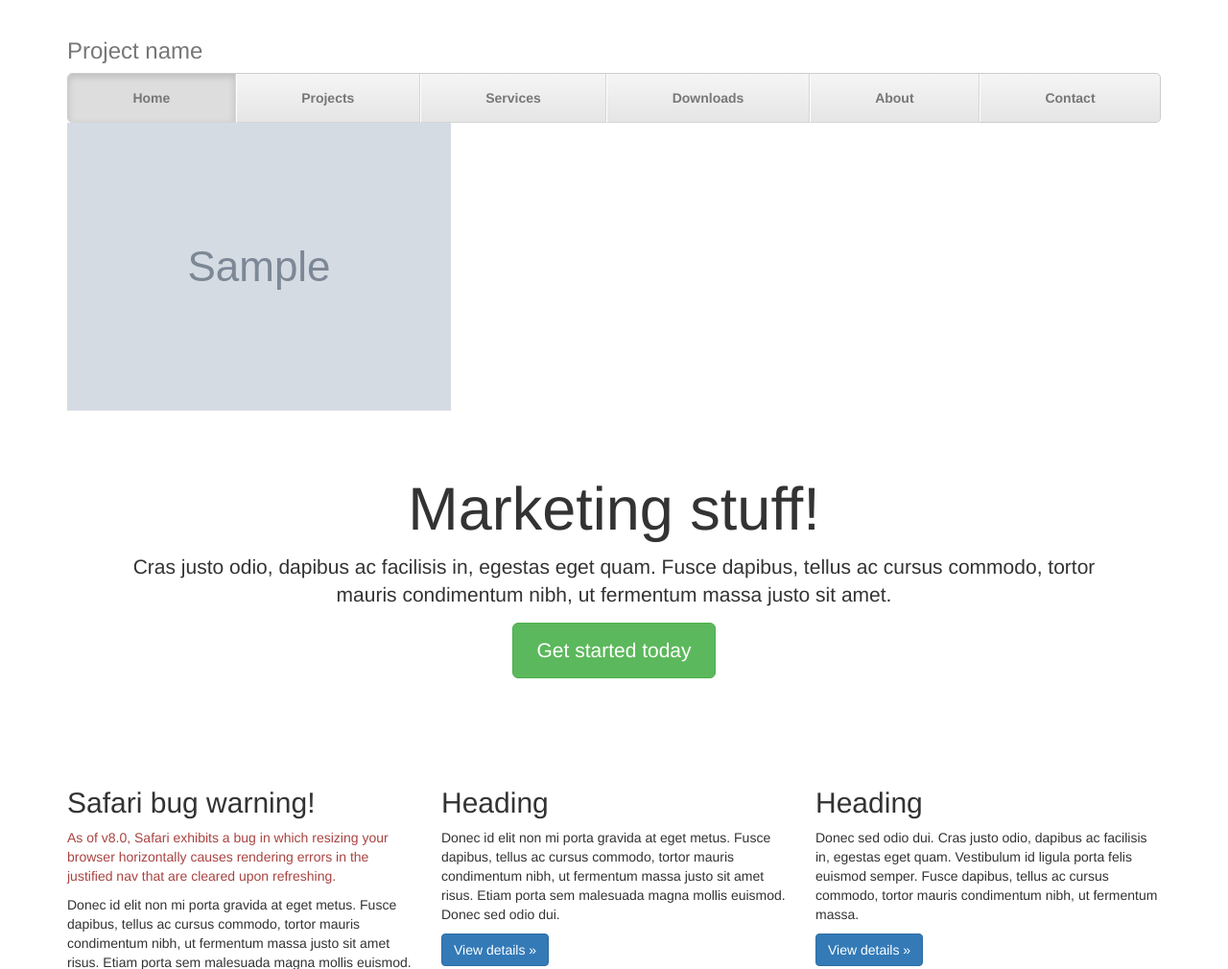
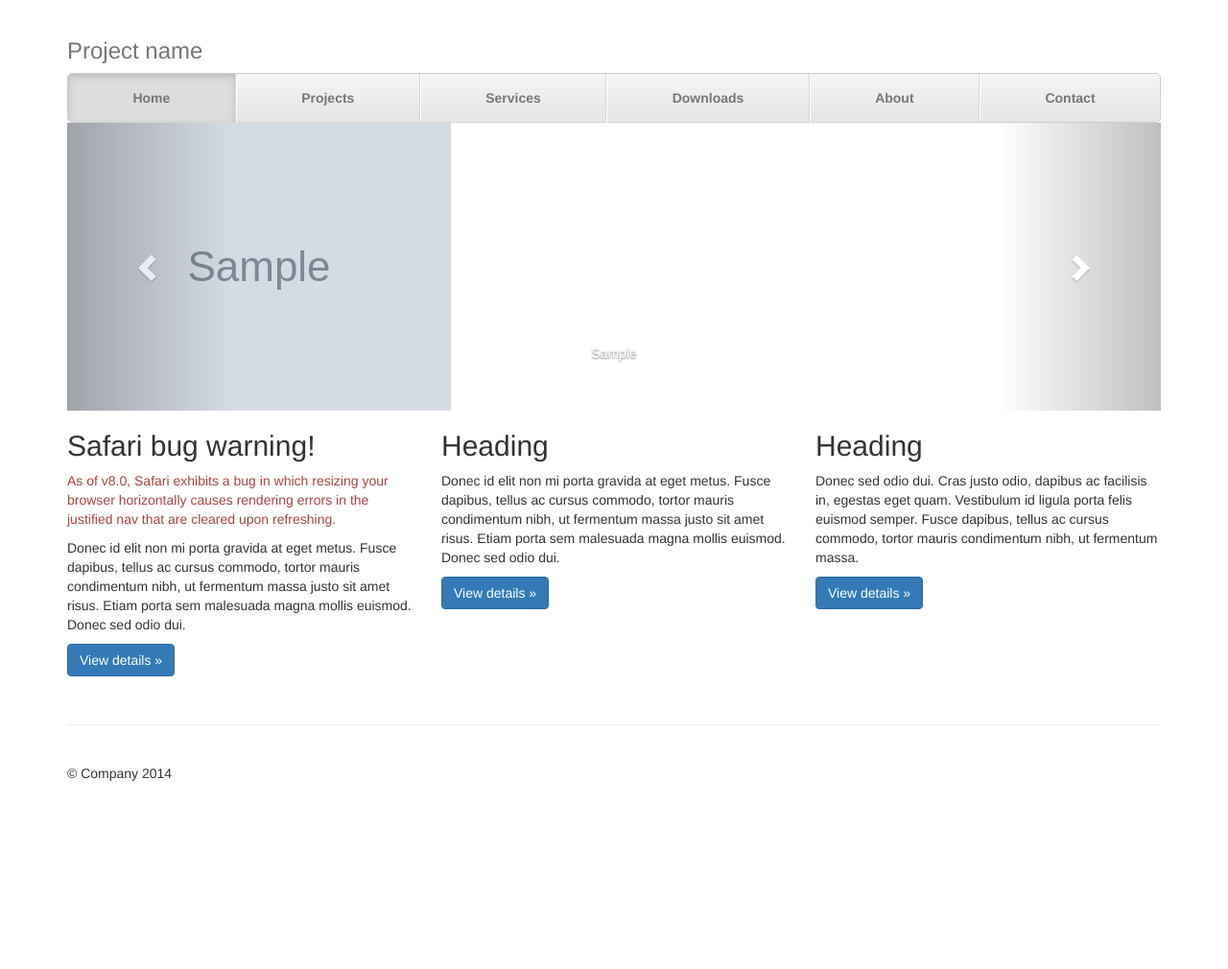
Before and after one commit to Lucky0604/website-django, a Django app: page / in a window 1280 px wide. Shown: the top 1010 px of the page at 96% size. After the commit the page ends 814 px from the top, so only its background shows below. Run offline with Django 3.2, Linux system fonts and the light colour scheme; tables that the repository leaves empty hold one stand-in row (values such as "Sample post"); grey boxes marked "Sample" are stand-in pictures; some libraries are stand-ins or nearby versions.

```diff
--- a/web/company/models.py
+++ b/web/company/models.py
@@ -47,3 +47,7 @@ class Content(models.Model):
 
 class CompanyImage(models.Model):
     image1 = models.ImageField(upload_to='company/')
+    headline = models.CharField(max_length=200)
+
+    def __str__(self):
+        return self.headline
--- a/web/company/templates/index.html
+++ b/web/company/templates/index.html
@@ -39,26 +39,48 @@
         <h3 class="text-muted">Project name</h3>
         <nav>
             <ul class="nav nav-justified">
-                <li class="active"><a href="#">Home</a></li>
-                <li><a href="/main_list">Projects</a></li>
-                <li><a href="/intro">Services</a></li>
+                <li class="{% ifequal request.path '/' %}active{% endifequal%}"><a href="/">Home</a></li>
+                <li class="{% ifequal request.path '/main_list/' %}active{% endifequal%}"><a href="/main_list">Projects</a></li>
+                <li class="{% ifequal request.path '/intro/' %}active{% endifequal%}"><a href="/intro">Services</a></li>
                 <li><a href="#">Downloads</a></li>
                 <li><a href="#">About</a></li>
                 <li><a href="#">Contact</a></li>
             </ul>
         </nav>
     </div>
-    {% for item in img %}
-    <img src="media/{{item.image1}}" alt="">
-    {% endfor %}
 
     {%block content%}
-    <!-- Jumbotron -->
-    <div class="jumbotron">
-        <h1>Marketing stuff!</h1>
-        <p class="lead">Cras justo odio, dapibus ac facilisis in, egestas eget quam. Fusce dapibus, tellus ac cursus commodo, tortor mauris condimentum nibh, ut fermentum massa justo sit amet.</p>
-        <p><a class="btn btn-lg btn-success" href="#" role="button">Get started today</a></p>
+    <!-- Carousel -->
+    <div id="carousel-example-generic" class="carousel slide" data-ride="carousel">
+        <!-- Indicators -->
+        <ol class="carousel-indicators">
+            <li data-target="#carousel-example-generic" data-slide-to="0" class="active"></li>
+            <li data-target="#carousel-example-generic" data-slide-to="1"></li>
+        </ol>
+
+        <!-- Wrapper for slides -->
+        <div class="carousel-inner" role="listbox">
+            {% for item in img %}
+            <div class="item active">
+                <img src="media/{{item.image1}}" alt=""/>
+                <div class="carousel-caption">
+                    {{item.headline}}
+                </div>
+            </div>
+            {% endfor %}
+        </div>
+
+        <!-- Controls -->
+        <a class="left carousel-control" href="#carousel-example-generic" role="button" data-slide="prev">
+            <span class="glyphicon glyphicon-chevron-left" aria-hidden="true"></span>
+            <span class="sr-only">Previous</span>
+        </a>
+        <a class="right carousel-control" href="#carousel-example-generic" role="button" data-slide="next">
+            <span class="glyphicon glyphicon-chevron-right" aria-hidden="true"></span>
+            <span class="sr-only">Next</span>
+        </a>
     </div>
+
 
     <!-- Example row of columns -->
     <div class="row">
--- a/web/company/urls.py
+++ b/web/company/urls.py
@@ -1,11 +1,9 @@
 from django.conf.urls import url
 from . import views
-from django.conf.urls.static import static
-from django.conf import settings
 
 urlpatterns = [
     url(r'^$', views.index, name = 'index'),
     # url(r'^main/', views.main_list, name = 'main_list'),
     url(r'^main_list/$', views.main_list, name = 'main_list'),
     url(r'^main_list/(?P<pk>[0-9]+)/$', views.main_detail, name = 'main_detail'),
-] + static(settings.MEDIA_URL, document_root = settings.MEDIA_ROOT)
+]
```
Also changed, not shown: README.md, web/company/migrations/0001_initial.py (deleted), web/company/migrations/0002_auto_20160512_1432.py (deleted), web/company/migrations/0003_auto_20160513_1444.py (deleted), web/company/migrations/0004_auto_20160513_1446.py (deleted), web/company/migrations/0005_auto_20160516_1616.py (deleted), web/company/migrations/0006_auto_20160518_1422.py (deleted), web/company/migrations/0007_auto_20160518_1443.py (deleted), web/company/migrations/__init__.py (deleted), web/intro/migrations/0001_initial.py (deleted), web/intro/migrations/0002_auto_20160518_1422.py (deleted), web/intro/migrations/0003_auto_20160518_1443.py (deleted), web/intro/migrations/__init__.py (deleted), web/media/company/images.png (added), 3 more files.
